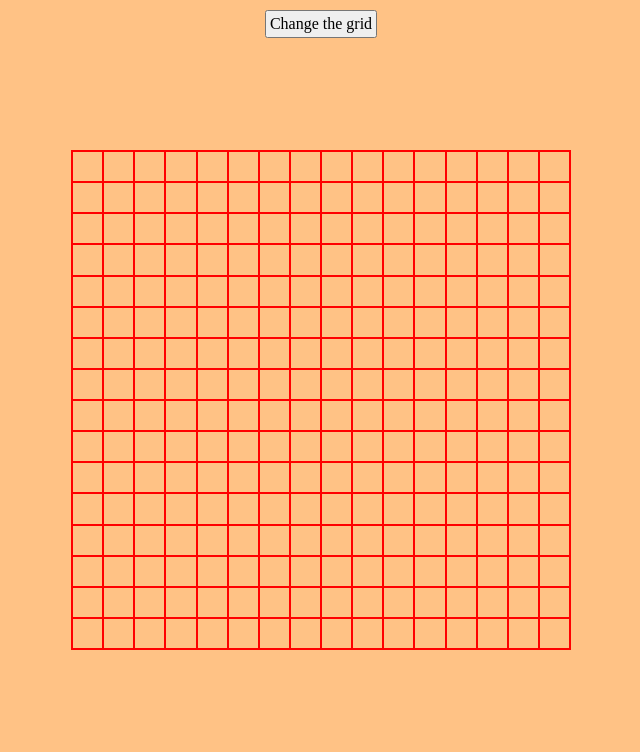
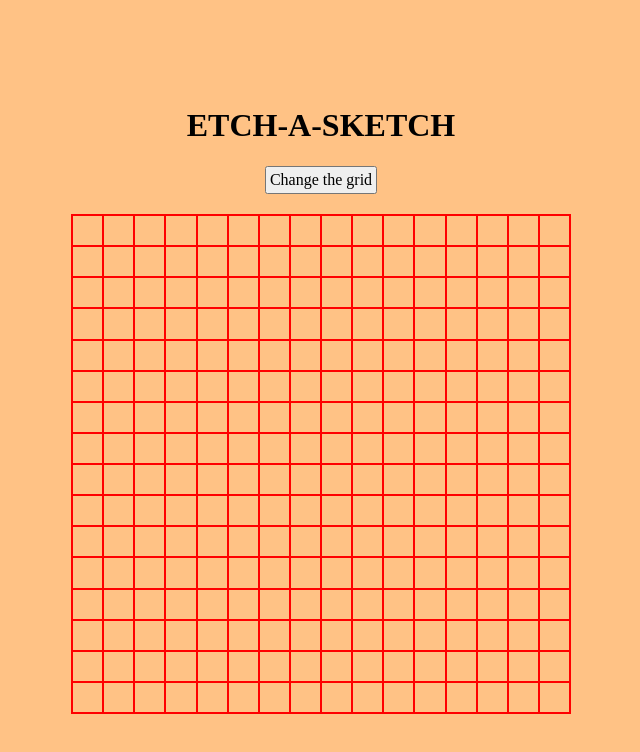
Before and after one commit to Falsin/ETCH-A-SKETCH, a plain HTML site: page index.html in a window 1280 px wide. Shown: the whole page, without its empty margins (319-959 px from the left). Drawn offline with Linux system fonts and the light colour scheme.

Commit message:
added heading

```diff
--- a/index.html
+++ b/index.html
@@ -8,6 +8,7 @@
   <link rel="stylesheet" href="style.css">
 </head>
 <body>
+  <h1>ETCH-A-SKETCH</h1>
   <button>Change the grid</button>
 
   <div id="container">
--- a/style.less
+++ b/style.less
@@ -19,7 +19,6 @@ html, body {
 }
 
 body {
-  position: relative;
   display: flex;
   justify-content: center;
   align-items: center;
@@ -29,12 +28,5 @@ body {
 button {
   cursor: pointer;
   padding: 3px;
-  position: absolute;
-  top: 10px;
+  margin-bottom: 20px;
 }
-
-/* #mouseTarget {
-  box-sizing: border-box;
-  width:15rem;
-  border:1px solid #333;
-} */
```
Also changed, not shown: style.css.
